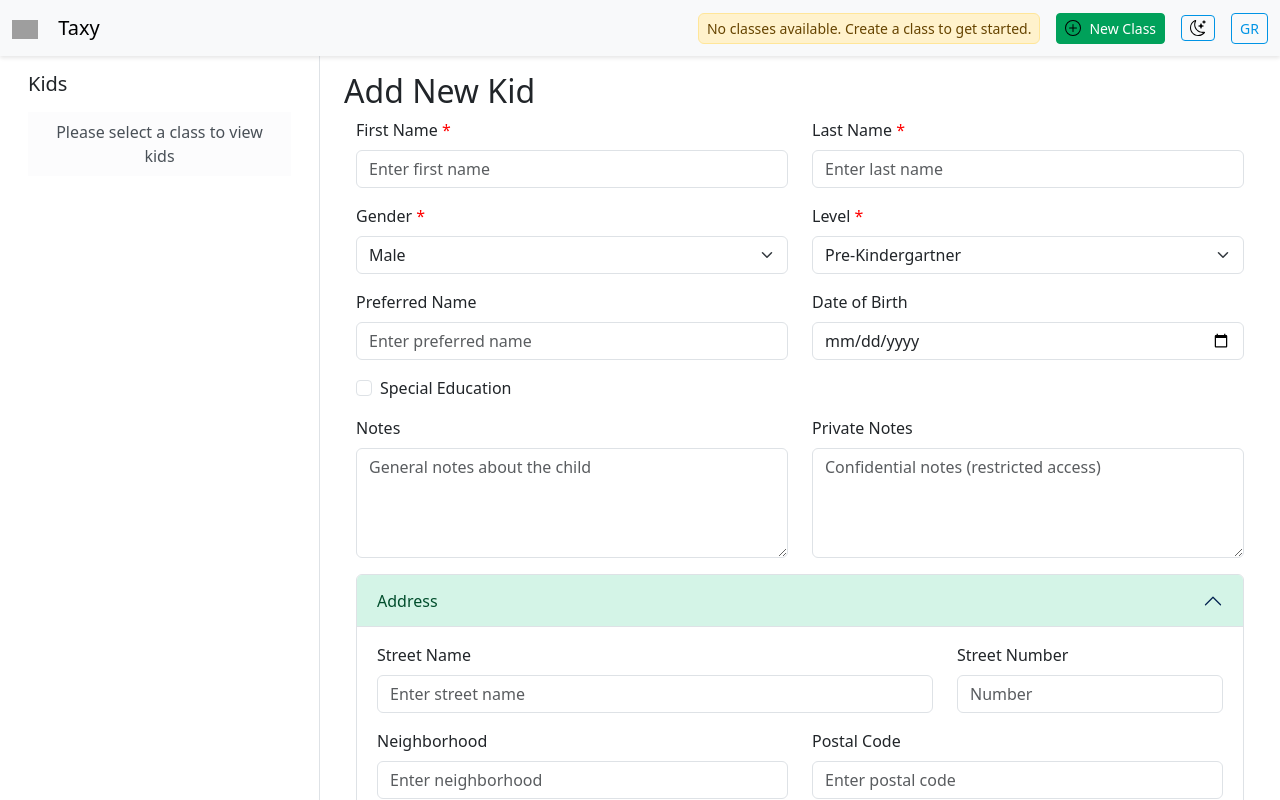
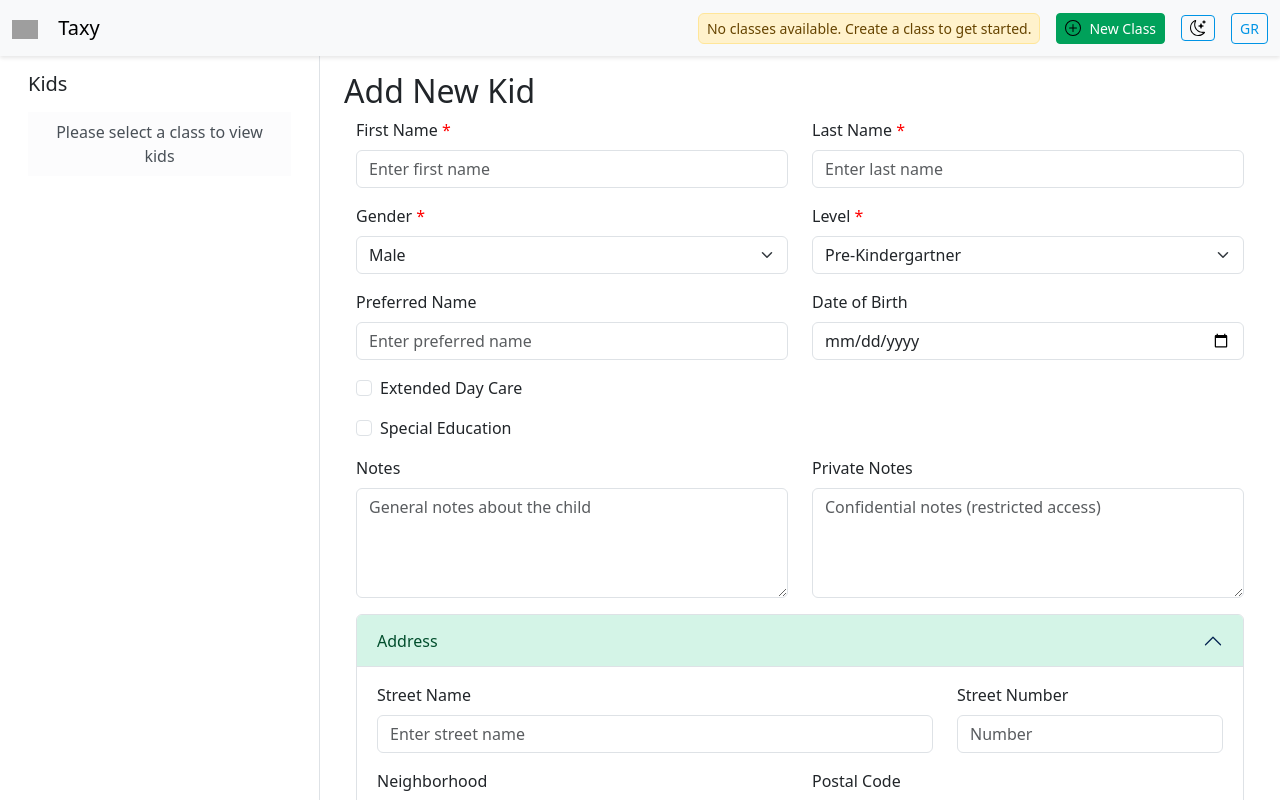
Before and after one commit to yannisf/taxy, a React (Vite) app: page /kids/add in a window 1280 px wide. Shown: the top 800 px of the page. Built offline with nearby package versions, Linux system fonts and the light colour scheme; grey boxes are pictures that could not be loaded.

Commit message:
Extended day care

```diff
--- a/src/components/kids/KidDetailsView.tsx
+++ b/src/components/kids/KidDetailsView.tsx
@@ -229,6 +229,9 @@ const KidDetailsView: React.FC = () => {
           <p><strong>{t('common:labels.dateOfBirth')}:</strong> {formatDateDisplay(kid.date_of_birth)}</p>
           <p><strong>{t('common:labels.gender')}:</strong> {kid.gender}</p>
           <p><strong>{t('kids:form.level')}:</strong> {kid.level}</p>
+          {kid.extended_day_care && (
+            <p><strong>{t('kids:form.extendedDayCare')}</strong> <CheckLg className="text-success" /></p>
+          )}
           {kid.special_education && (
             <p><strong>{t('kids:status.specialEducation')}</strong> <CheckLg className="text-success" /></p>
           )}
--- a/src/components/kids/KidForm.tsx
+++ b/src/components/kids/KidForm.tsx
@@ -35,11 +35,12 @@ export const KidForm: React.FC<KidFormProps> = ({ initialData, onSubmitSuccess }
     register,
     reset
   } = useForm<Kid>({
-    defaultValues: initialData || {
+      defaultValues: initialData || {
       first_name: '',
       last_name: '',
       gender: 'male' as const,
       level: 'pre-kindergartner' as const,
+      extended_day_care: false,
       special_education: false,
       guardians: [],
       notes: '',
@@ -307,6 +308,14 @@ export const KidForm: React.FC<KidFormProps> = ({ initialData, onSubmitSuccess }
         <Form.Group className="mb-3">
           <Form.Check
             type="checkbox"
+            label={t('kids:form.extendedDayCare')}
+            {...register('extended_day_care')}
+          />
+        </Form.Group>
+
+        <Form.Group className="mb-3">
+          <Form.Check
+            type="checkbox"
             label={t('kids:form.specialEducation')}
             {...register('special_education')}
           />
--- a/src/i18n/locales/el/kids.json
+++ b/src/i18n/locales/el/kids.json
@@ -10,6 +10,7 @@
   "form": {
     "preferredName": "Προτιμώμενο Όνομα",
     "level": "Επίπεδο",
+    "extendedDayCare": "Ολοήμερο Πρόγραμμα",
     "specialEducation": "Ειδική Αγωγή",
     "notSpecified": "Δεν προσδιορίστηκε",
     "placeholders": {
--- a/src/i18n/locales/en/kids.json
+++ b/src/i18n/locales/en/kids.json
@@ -10,6 +10,7 @@
   "form": {
     "preferredName": "Preferred Name",
     "level": "Level",
+    "extendedDayCare": "Extended Day Care",
     "specialEducation": "Special Education",
     "notSpecified": "Not specified",
     "placeholders": {
--- a/src/schemas/class-schema.json
+++ b/src/schemas/class-schema.json
@@ -187,6 +187,10 @@
           "description": "Confidential notes (restricted access).",
           "writeOnly": true
         },
+        "extended_day_care": {
+          "type": "boolean",
+          "description": "Indicates whether the child participates in extended day care."
+        },
         "special_education": {
           "type": "boolean",
           "description": "Indicates whether the child participates in special education."
@@ -215,6 +219,7 @@
         "last_name",
         "gender",
         "level",
+        "extended_day_care",
         "special_education",
         "guardians",
         "created_at",
--- a/src/types/models.ts
+++ b/src/types/models.ts
@@ -38,6 +38,7 @@ export interface Kid {
   address?: Address;
   notes?: string | null;
   private_notes?: string | null;
+  extended_day_care: boolean;
   special_education: boolean;
   guardians: Guardian[];
   created_at: string;
```
